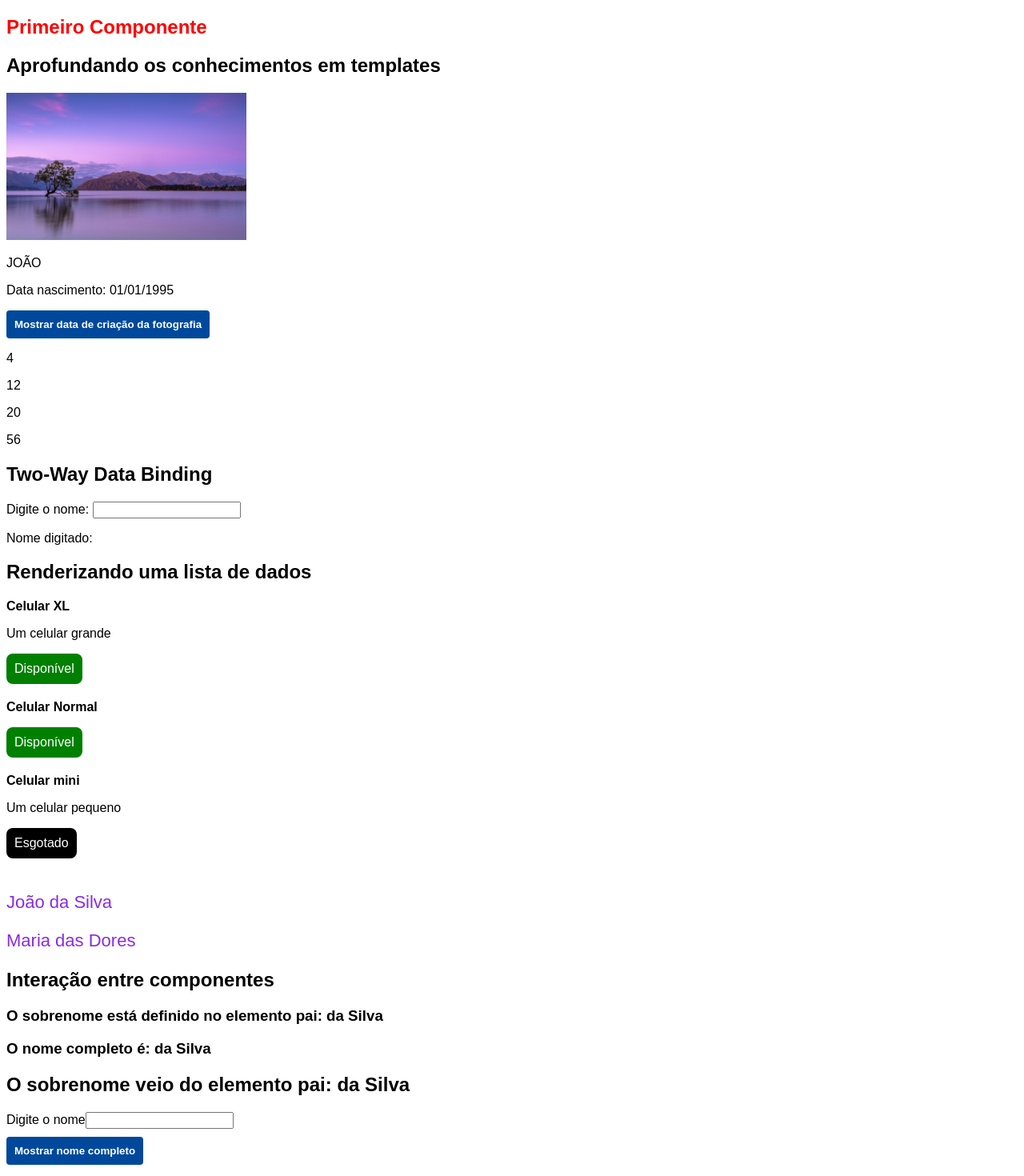
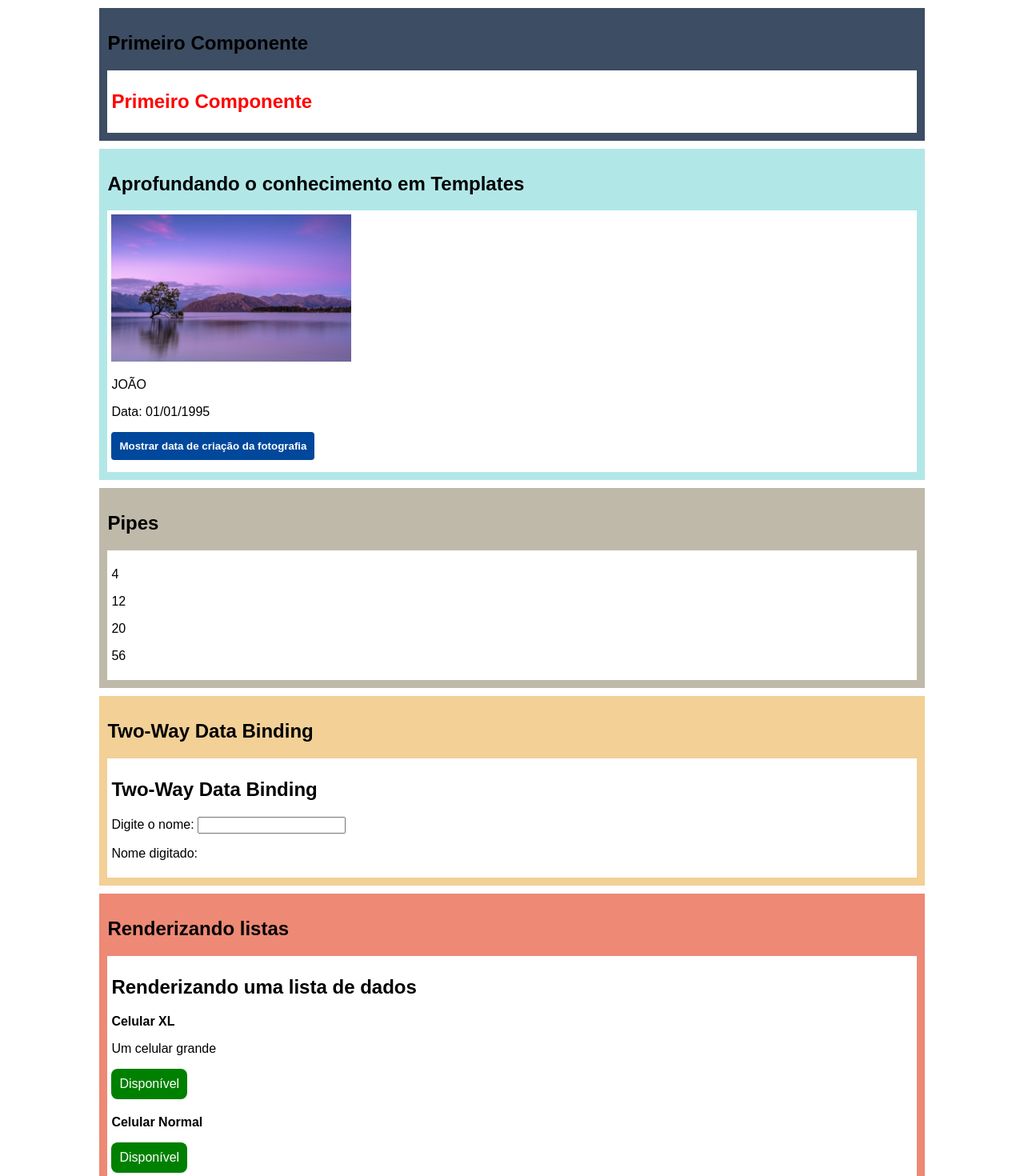
Before and after one commit to terrakaroline/Angular, an Angular app in the folder fundamentos-angular/: page / in a window 1280 px wide. Shown: the top 1470 px of the page at 80% size. Built offline with nearby package versions, Linux system fonts and the light colour scheme.

Commit message:
envolver componentes em um container

```diff
--- a/fundamentos-angular/src/app/app.component.html
+++ b/fundamentos-angular/src/app/app.component.html
@@ -1,17 +1,37 @@
-<app-primeiro-componente></app-primeiro-componente>
+<app-card titulo="Primeiro Componente" cor="#3D4D63"> <app-primeiro-componente></app-primeiro-componente> </app-card>
 
+
+<app-card titulo="Aprofundando o conhecimento em Templates" cor="#b2e7e8">
     <app-segundo-componente></app-segundo-componente>
+</app-card>
 
+<app-card titulo="Pipes" cor="#BFB9AA">
     <app-pipe-customizado></app-pipe-customizado>
+</app-card>
 
+<app-card titulo="Two-Way Data Binding" cor="#f2d096">
     <app-two-way-data-binding></app-two-way-data-binding>
+</app-card>
+<app-card titulo="Renderizando listas" cor="#ed8975">
     <app-renderizando-listas></app-renderizando-listas>
+</app-card>
 
+
+<app-card titulo="Componentes Personalizados (Input)" cor="#FFE3DC">
     <app-componente-personalizado nome="João" sobrenome="da Silva"></app-componente-personalizado>
+
     <app-componente-personalizado nome="Maria" sobrenome="das Dores"></app-componente-personalizado>
+</app-card>
 
+<app-card titulo="Compartilhando dados entre componentes" cor="#a2ad91">
     <app-componente-pai></app-componente-pai>
+</app-card>
+
+<app-card titulo="Serviços" cor="#3a2d32">
     <app-exemplo-servicosl></app-exemplo-servicosl>
     <app-exemplo-servicos2></app-exemplo-servicos2>
+</app-card>
 
+<app-card titulo="Ciclo de vida">
     <app-ciclo-de-vida-pai></app-ciclo-de-vida-pai>
+</app-card>
--- a/fundamentos-angular/src/app/app.module.ts
+++ b/fundamentos-angular/src/app/app.module.ts
@@ -17,6 +17,7 @@ import { ExemploServicoslComponent } from './exemplo-servicos1/exemplo-servicosl
 import { ExemploServicos2Component } from './exemplo-servicos2/exemplo-servicos2.component';
 import { CicloDeVidaComponent } from './ciclo-de-vida/ciclo-de-vida.component';
 import { CicloDeVidaPaiComponent } from './ciclo-de-vida-pai/ciclo-de-vida-pai.component';
+import { CardComponent } from './card/card.component';
 
 @NgModule({
   declarations: [
@@ -33,7 +34,8 @@ import { CicloDeVidaPaiComponent } from './ciclo-de-vida-pai/ciclo-de-vida-pai.c
     ExemploServicoslComponent,
     ExemploServicos2Component,
     CicloDeVidaComponent,
-    CicloDeVidaPaiComponent
+    CicloDeVidaPaiComponent,
+    CardComponent
   ],
   imports: [
     BrowserModule,
--- /dev/null
+++ b/fundamentos-angular/src/app/card/card.component.css
@@ -0,0 +1,14 @@
+.container {
+    padding: 10px;
+    margin: 20px 0;
+    width: 80%;
+    margin: 10px auto;
+    display: flex;
+    flex-direction: column;
+    box-shadow: rgba(0, 0, 0, 0.05) 0px 6px 24px 0 px, rgba(0, 0, 0, 0.08) 0px 0px 0px 1px;
+}
+
+.content {
+    background-color: white;
+    padding: 5px;
+}
--- /dev/null
+++ b/fundamentos-angular/src/app/card/card.component.html
@@ -0,0 +1,6 @@
+<div class="container" [ngStyle]="{'background-color':cor}">
+    <h2> {{ titulo }}</h2>
+    <div class="content">
+        <ng-content></ng-content>
+    </div>
+</div>
--- a/fundamentos-angular/src/app/segundo-componente/segundo-componente.component.html
+++ b/fundamentos-angular/src/app/segundo-componente/segundo-componente.component.html
@@ -1,12 +1,10 @@
-<h2>Aprofundando os conhecimentos em templates</h2>
-
 <img [src]="urlImagem" width="300">
 
 <!-- Referencia uma variável e converte para maiúsculo, pipe serve para formatar a forma que os componentes aparecem na tela-->
 <p>{{ nome | uppercase }}</p>
 
 <!-- Formatar a data usando o pipe -->
-<p>Data nascimento: {{ dataNascimento | date:"dd/MM/yyyy" }}</p>
+<p>Data: {{ dataNascimento | date:"dd/MM/yyyy" }}</p>
 
 <!-- Evento-->
 
```
Also changed, not shown: fundamentos-angular/src/app/card/card.component.ts (added, +11 -0 lines), 1 other file (tests, documents, lock files or other folders). Lines whose indentation alone changed are shown as unchanged.
